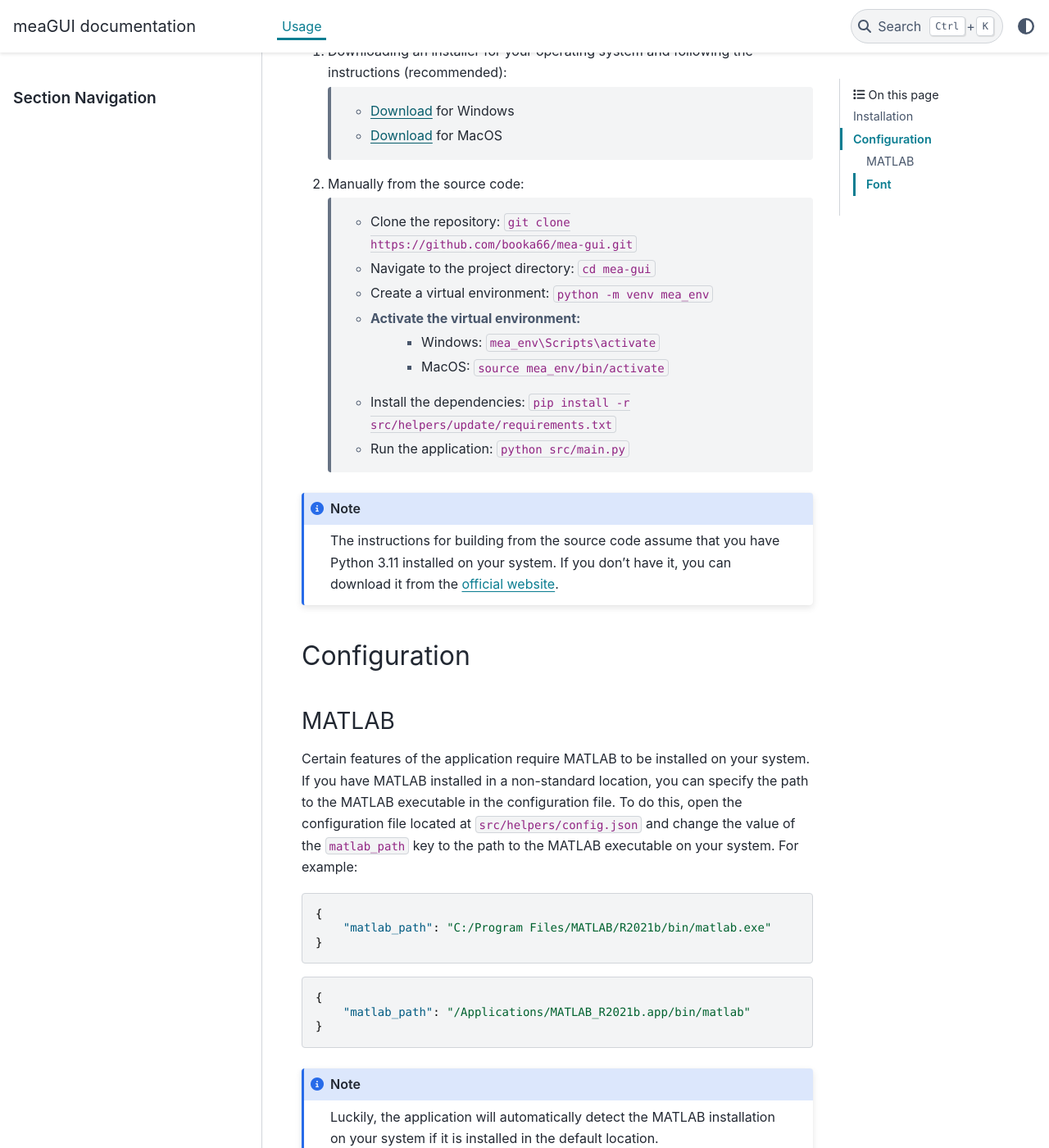
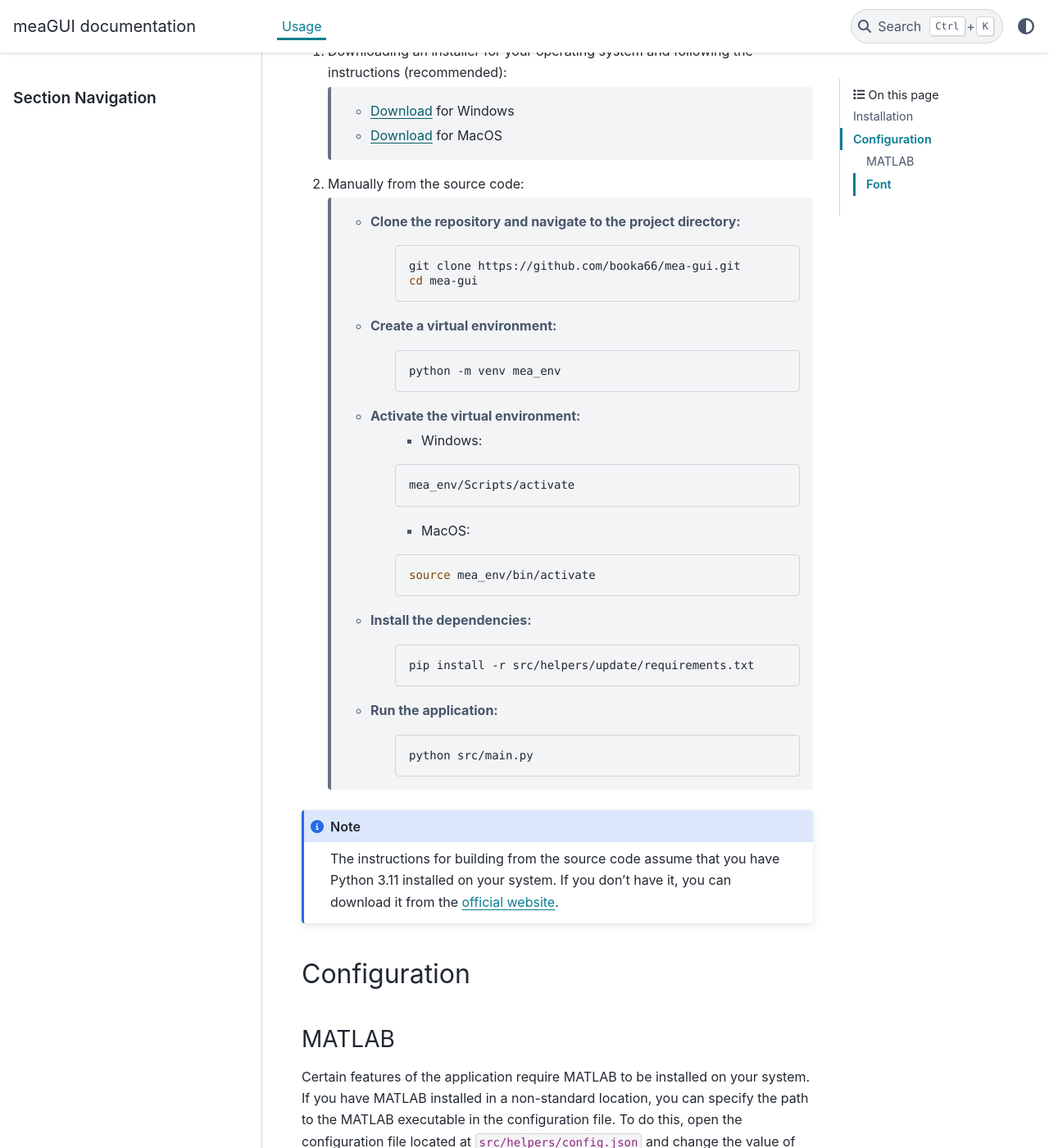
Before and after one commit to booka66/mea-gui, a Sphinx documentation site: the page built from docs/usage.rst, in a window 1280 px wide and 1400 px high, scrolled down 286 px. Shown: the whole window at 82% size. Built offline with Sphinx 7.4.7 and the PyData theme 0.15.4, drawn with Linux system fonts in a browser that asks for light colours.

Commit message:
updated lists to use codeblocks

```diff
--- a/docs/conf.py
+++ b/docs/conf.py
@@ -28,6 +28,7 @@ author = 'Jacob Cahoon'
 # extensions coming with Sphinx (named 'sphinx.ext.*') or your custom
 # ones.
 extensions = [
+    'sphinx_copybutton',
 ]
 
 # Add any paths that contain templates here, relative to this directory.
--- a/docs/usage.rst
+++ b/docs/usage.rst
@@ -14,15 +14,39 @@ There are two ways to install the application:
 
 2. Manually from the source code:
 
+    - Clone the repository and navigate to the project directory:
+        .. code-block:: bash
 
-    - Clone the repository: ``git clone https://github.com/booka66/mea-gui.git``
-    - Navigate to the project directory: ``cd mea-gui``
-    - Create a virtual environment: ``python -m venv mea_env``
+          git clone https://github.com/booka66/mea-gui.git
+          cd mea-gui
+
+    - Create a virtual environment:
+        .. code-block:: bash
+
+          python -m venv mea_env
+
     - Activate the virtual environment:
-        - Windows: ``mea_env\Scripts\activate``
-        - MacOS: ``source mea_env/bin/activate``
-    - Install the dependencies: ``pip install -r src/helpers/update/requirements.txt``
-    - Run the application: ``python src/main.py``
+        - Windows:
+
+        .. code-block:: bash
+
+          mea_env/Scripts/activate
+
+        - MacOS:
+
+        .. code-block:: bash
+
+          source mea_env/bin/activate
+
+    - Install the dependencies:
+        .. code-block:: bash
+
+          pip install -r src/helpers/update/requirements.txt
+
+    - Run the application:
+        .. code-block:: bash
+
+          python src/main.py
 
 .. note::
   The instructions for building from the source code assume that you have Python 3.11 installed on your system.
```
Also changed, not shown: 15 other files.
